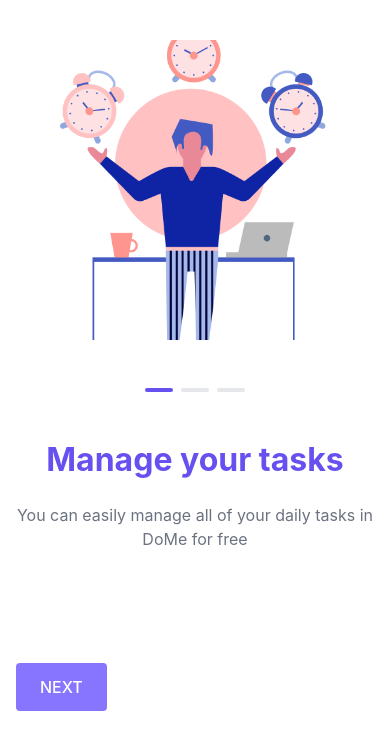
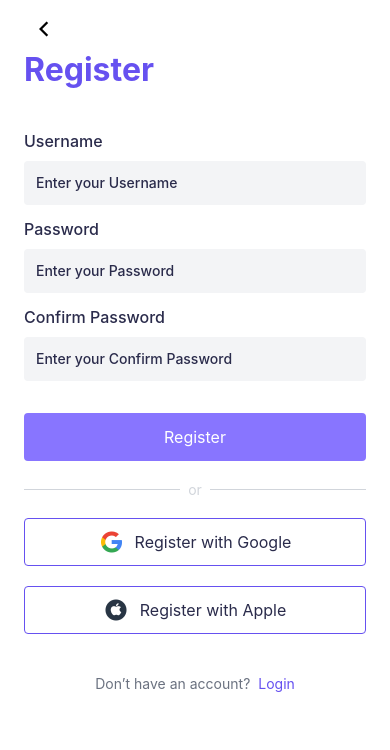
Before and after one commit to Zeustakeshi/Uptodo-app, a React Native app: screen /Register in a window 390 px wide. Shown: the top 750 px of the page. Built offline with nearby package versions, Linux system fonts and the light colour scheme.

Commit message:
update ui

```diff
--- a/App.js
+++ b/App.js
@@ -8,6 +8,8 @@ import {
     WelcomeScreen2,
     WelcomeScreen3,
 } from "./screens/welcome";
+import LoginScreen from "./screens/auth/LoginScreen";
+import RegisterScreen from "./screens/auth/RegisterScreen";
 
 const Stack = createNativeStackNavigator();
 
@@ -23,6 +25,8 @@ export default function App() {
                 <Stack.Screen name="Welcome2" component={WelcomeScreen2} />
                 <Stack.Screen name="Welcome3" component={WelcomeScreen3} />
                 <Stack.Screen name="MainWelcome" component={MainWelcome} />
+                <Stack.Screen name="Login" component={LoginScreen} />
+                <Stack.Screen name="Register" component={RegisterScreen} />
                 <Stack.Screen name="Home" component={HomeScreen} />
             </Stack.Navigator>
             <StatusBar style="auto" />
--- a/assets/index.js
+++ b/assets/index.js
@@ -1,3 +1,5 @@
 export { default as welcome1Img } from "./welcome1.png";
 export { default as welcome2Img } from "./welcome2.png";
 export { default as welcome3Img } from "./welcome3.png";
+export { default as googleIcon } from "./google.png";
+export { default as appleIcon } from "./apple.png";
--- a/components/Layout/LayoutWrapper.js
+++ b/components/Layout/LayoutWrapper.js
@@ -3,7 +3,7 @@ import { SafeAreaView } from "react-native-safe-area-context";
 
 const LayoutWrapper = ({ style, children }) => {
     return (
-        <SafeAreaView className={`flex-1 px-2 bg-white pt-2`} style={style}>
+        <SafeAreaView className={`flex-1 px-6 bg-white pt-2`} style={style}>
             {children}
         </SafeAreaView>
     );
--- /dev/null
+++ b/screens/auth/LoginScreen.js
@@ -0,0 +1,84 @@
+import { useNavigation } from "@react-navigation/native";
+import React from "react";
+import { Image, Text, TextInput, TouchableOpacity, View } from "react-native";
+import { appleIcon, googleIcon } from "../../assets";
+import LayoutAuth from "../../components/Layout/LayoutAuth";
+
+const LoginScreen = () => {
+    const navigation = useNavigation();
+    return (
+        <LayoutAuth>
+            <View>
+                <Text className="text-[32px] font-bold text-primary">
+                    Login
+                </Text>
+            </View>
+            {/* form */}
+            <View className="mt-12">
+                <View className="">
+                    <Text className="font-medium text-base text-text-color mb-2">
+                        Username
+                    </Text>
+                    <View className="bg-gray-100 rounded w-[100%]">
+                        <TextInput
+                            placeholder="Enter your Username"
+                            className="font-medium text-sm text-text-color p-3"
+                        />
+                    </View>
+                </View>
+                <View className="mt-5">
+                    <Text className="font-medium text-base text-text-color mb-2">
+                        Password
+                    </Text>
+                    <View className="bg-gray-100 rounded w-[100%]">
+                        <TextInput
+                            secureTextEntry={true}
+                            placeholder="Enter your Password"
+                            className="font-medium text-sm text-text-color p-3"
+                        />
+                    </View>
+                </View>
+                <TouchableOpacity className="mt-10 bg-primary2 px-6 py-3 h-[48px] rounded justify-center items-center">
+                    <Text className="font-normal text-base text-white">
+                        Login
+                    </Text>
+                </TouchableOpacity>
+            </View>
+            <View className="flex-row my-4 items-center">
+                <View className="flex-1 h-[1px] bg-gray-300"></View>
+                <Text className="p-2 text-gray-300">or</Text>
+                <View className="flex-1 h-[1px] bg-gray-300"></View>
+            </View>
+            {/* or auth */}
+            <View className="gap-y-5">
+                <TouchableOpacity className="h-[48px] flex-row border border-primary rounded justify-center items-center gap-x-3">
+                    <Image className="w-[24px] h-[24px]" source={googleIcon} />
+                    <Text className="text-text-color text-base font-normal">
+                        Login with Google
+                    </Text>
+                </TouchableOpacity>
+                <TouchableOpacity className="h-[48px] flex-row border border-primary rounded justify-center items-center gap-x-3">
+                    <Image className="w-[24px] h-[24px]" source={appleIcon} />
+                    <Text className="text-text-color text-base font-normal">
+                        Login with Apple
+                    </Text>
+                </TouchableOpacity>
+            </View>
+            {/* Don’t have an account? Register */}
+            <View className="flex-row flex-wrap mt-16 justify-center items-center gap-x-1">
+                <Text className="text-sm font-normal text-gray-500">
+                    Don’t have an account?{" "}
+                </Text>
+                <TouchableOpacity
+                    onPress={() => navigation.navigate("Register")}
+                >
+                    <Text className="text-sm font-normal text-primary">
+                        Register
+                    </Text>
+                </TouchableOpacity>
+            </View>
+        </LayoutAuth>
+    );
+};
+
+export default LoginScreen;
--- /dev/null
+++ b/screens/auth/RegisterScreen.js
@@ -0,0 +1,94 @@
+import { useNavigation } from "@react-navigation/native";
+import React from "react";
+import { Image, Text, TextInput, TouchableOpacity, View } from "react-native";
+import { appleIcon, googleIcon } from "../../assets";
+import LayoutAuth from "../../components/Layout/LayoutAuth";
+
+const RegisterScreen = () => {
+    const navigation = useNavigation();
+    return (
+        <LayoutAuth>
+            <View>
+                <Text className="text-[32px] font-bold text-primary">
+                    Register
+                </Text>
+            </View>
+            {/* form */}
+            <View className="mt-10">
+                <View className="">
+                    <Text className="font-medium text-base text-text-color mb-2">
+                        Username
+                    </Text>
+                    <View className="bg-gray-100 rounded w-[100%]">
+                        <TextInput
+                            placeholder="Enter your Username"
+                            className="font-medium text-sm text-text-color p-3"
+                        />
+                    </View>
+                </View>
+                <View className="mt-3">
+                    <Text className="font-medium text-base text-text-color mb-2">
+                        Password
+                    </Text>
+                    <View className="bg-gray-100 rounded w-[100%]">
+                        <TextInput
+                            secureTextEntry={true}
+                            placeholder="Enter your Password"
+                            className="font-medium text-sm text-text-color p-3"
+                        />
+                    </View>
+                </View>
+                <View className="mt-3">
+                    <Text className="font-medium text-base text-text-color mb-2">
+                        Confirm Password
+                    </Text>
+                    <View className="bg-gray-100 rounded w-[100%]">
+                        <TextInput
+                            secureTextEntry={true}
+                            placeholder="Enter your Confirm Password"
+                            className="font-medium text-sm text-text-color p-3"
+                        />
+                    </View>
+                </View>
+                <TouchableOpacity className="mt-8 bg-primary2 px-6 py-3 h-[48px] rounded justify-center items-center">
+                    <Text className="font-normal text-base text-white">
+                        Register
+                    </Text>
+                </TouchableOpacity>
+            </View>
+            <View className="flex-row my-3 items-center">
+                <View className="flex-1 h-[1px] bg-gray-300"></View>
+                <Text className="p-2 text-gray-300">or</Text>
+                <View className="flex-1 h-[1px] bg-gray-300"></View>
+            </View>
+            {/* or auth */}
+            <View className="gap-y-5">
+                <TouchableOpacity className="h-[48px] flex-row border border-primary rounded justify-center items-center gap-x-3">
+                    <Image className="w-[24px] h-[24px]" source={googleIcon} />
+                    <Text className="text-text-color text-base font-normal">
+                        Register with Google
+                    </Text>
+                </TouchableOpacity>
+                <TouchableOpacity className="h-[48px] flex-row border border-primary rounded justify-center items-center gap-x-3">
+                    <Image className="w-[24px] h-[24px]" source={appleIcon} />
+                    <Text className="text-text-color text-base font-normal">
+                        Register with Apple
+                    </Text>
+                </TouchableOpacity>
+            </View>
+            {/* Don’t have an account? Register */}
+            <View className="flex-row flex-wrap mt-10 justify-center items-center gap-x-1">
+                <Text className="text-sm font-normal text-gray-500">
+                    Don’t have an account?{" "}
+                </Text>
+                <TouchableOpacity onPress={() => navigation.navigate("Login")}>
+                    <Text className="text-sm font-normal text-primary">
+                        Login
+                    </Text>
+                </TouchableOpacity>
+            </View>
+        </LayoutAuth>
+    );
+};
+
+export default RegisterScreen;
--- a/screens/welcome/MainWelcome.js
+++ b/screens/welcome/MainWelcome.js
@@ -1,8 +1,10 @@
+import { useNavigation } from "@react-navigation/native";
 import React from "react";
 import { Text, TouchableOpacity, View } from "react-native";
 import LayoutAuth from "../../components/Layout/LayoutAuth";
 
 const MainWelcome = () => {
+    const navigation = useNavigation();
     return (
         <LayoutAuth>
             <View className="mt-14">
@@ -15,13 +17,19 @@ const MainWelcome = () => {
                 </Text>
             </View>
             <View className="flex-1 justify-center px-4 py-10">
-                <TouchableOpacity className="w-full py-3 bg-primary2 rounded justify-center items-center mb-5">
+                <TouchableOpacity
+                    onPress={() => navigation.navigate("Login")}
+                    className="w-full py-3 bg-primary2 rounded justify-center items-center mb-5"
+                >
                     <Text className="font-normal text-base text-white">
                         LOGIN
                     </Text>
                 </TouchableOpacity>
-                <TouchableOpacity className="w-full py-3 border-2 border-primary2 rounded justify-center items-center">
-                    <Text className="text-base font-normal text-primary">
+                <TouchableOpacity
+                    onPress={() => navigation.navigate("Register")}
+                    className="w-full py-3 border-2 border-primary2 rounded justify-center items-center"
+                >
+                    <Text className="uppercase text-base font-normal text-primary">
                         Create account
                     </Text>
                 </TouchableOpacity>
```
Also changed, not shown: assets/apple.png (added), assets/google.png (added).
